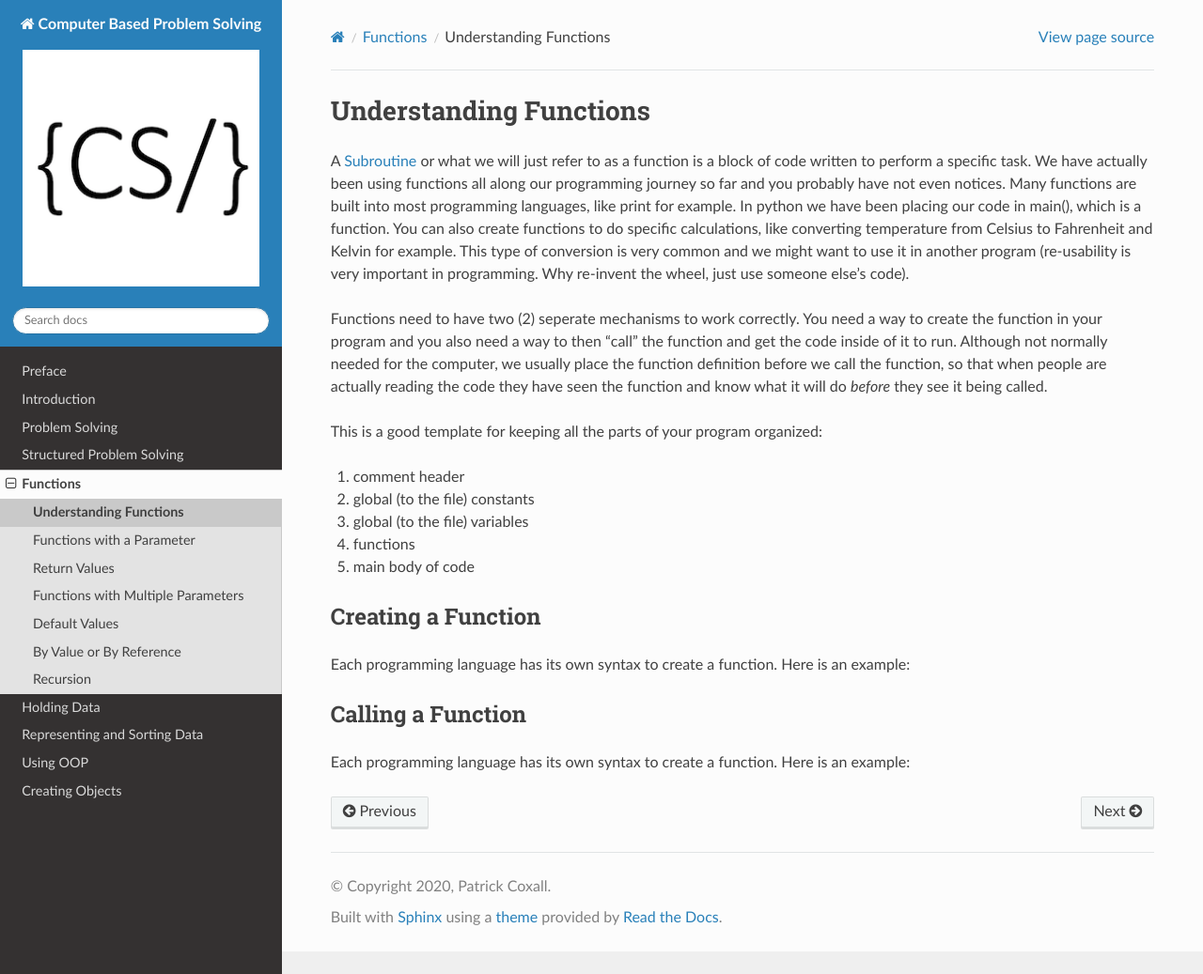
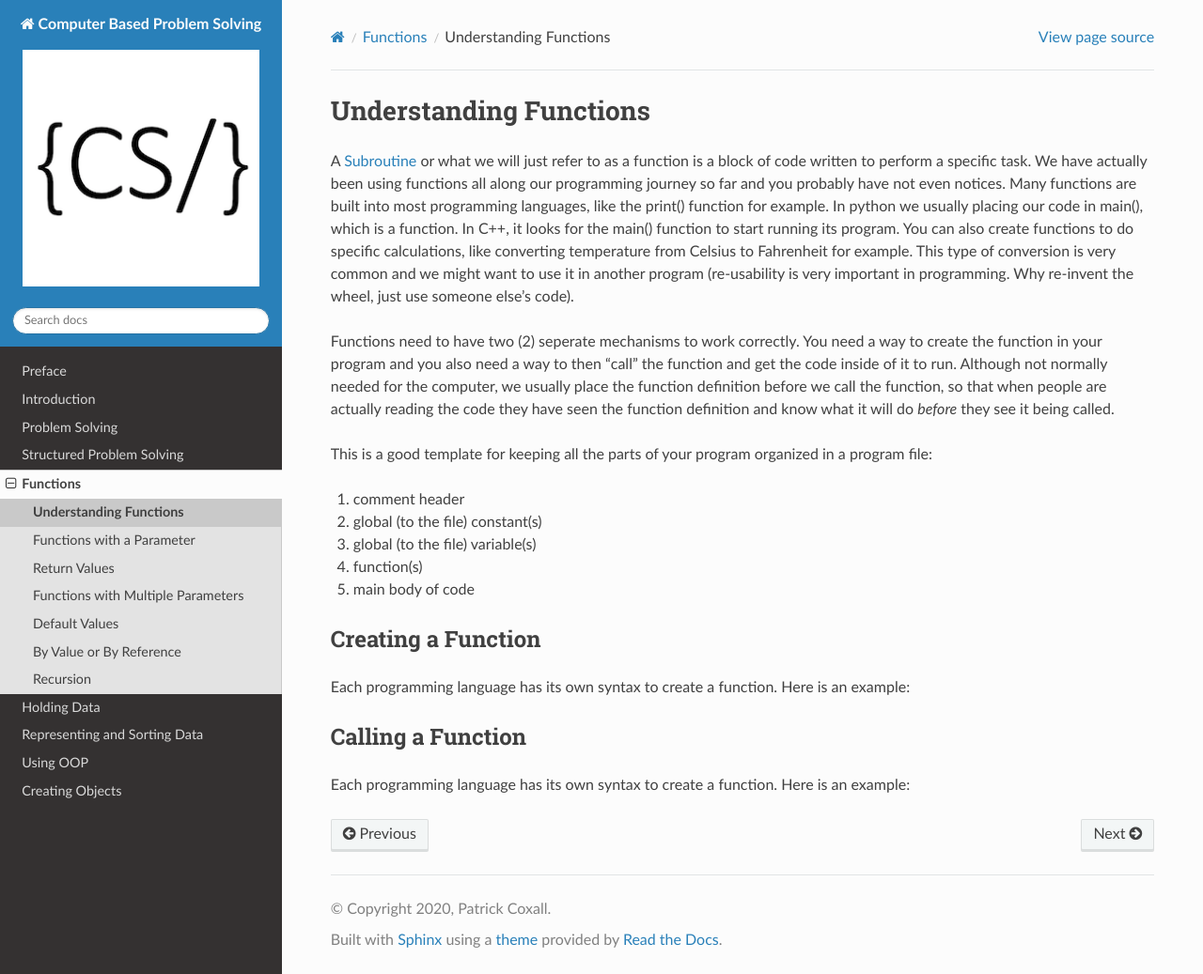
Before and after one commit to Mr-Coxall/Computer-Based-Problem-Solving, a Sphinx documentation site: the page built from docs/functions/understanding-functions.rst, in a window 1280 px wide and 1037 px high. Shown: the whole window at 94% size. Built offline with Sphinx 7.4.7 and the Read the Docs theme 2.0.0, drawn with Linux system fonts in a browser that asks for light colours; pages that are not in the unit, such as notebooks, are missing from menus.

Commit message:
Update understanding-functions.rst

```diff
--- a/docs/functions/understanding-functions.rst
+++ b/docs/functions/understanding-functions.rst
@@ -3,16 +3,16 @@
 Understanding Functions
 =======================
 
-A `Subroutine <https://en.wikipedia.org/wiki/Subroutine>`_ or what we will just refer to as a function is a block of code written to perform a specific task. We have actually been using functions all along our programming journey so far and you probably have not even notices. Many functions are built into most programming languages, like print for example. In python we have been placing our code in main(), which is a function. You can also create functions to do specific calculations, like converting temperature from Celsius to Fahrenheit and Kelvin for example. This type of conversion is very common and we might want to use it in another program (re-usability is very important in programming. Why re-invent the wheel, just use someone else's code).
+A `Subroutine <https://en.wikipedia.org/wiki/Subroutine>`_ or what we will just refer to as a function is a block of code written to perform a specific task. We have actually been using functions all along our programming journey so far and you probably have not even notices. Many functions are built into most programming languages, like the print() function for example. In python we usually placing our code in main(), which is a function. In C++, it looks for the main() function to start running its program. You can also create functions to do specific calculations, like converting temperature from Celsius to Fahrenheit for example. This type of conversion is very common and we might want to use it in another program (re-usability is very important in programming. Why re-invent the wheel, just use someone else's code).
 
-Functions need to have two (2) seperate mechanisms to work correctly. You need a way to create the function in your program and you also need a way to then "call" the function and get the code inside of it to run. Although not normally needed for the computer, we usually place the function definition before we call the function, so that when people are actually reading the code they have seen the function and know what it will do *before* they see it being called.
+Functions need to have two (2) seperate mechanisms to work correctly. You need a way to create the function in your program and you also need a way to then "call" the function and get the code inside of it to run. Although not normally needed for the computer, we usually place the function definition before we call the function, so that when people are actually reading the code they have seen the function definition and know what it will do *before* they see it being called.
 
-This is a good template for keeping all the parts of your program organized:
+This is a good template for keeping all the parts of your program organized in a program file:
 
 1. comment header
-2. global (to the file) constants
-3. global (to the file) variables
-4. functions
+2. global (to the file) constant(s)
+3. global (to the file) variable(s)
+4. function(s)
 5. main body of code
 
 Creating a Function
```
